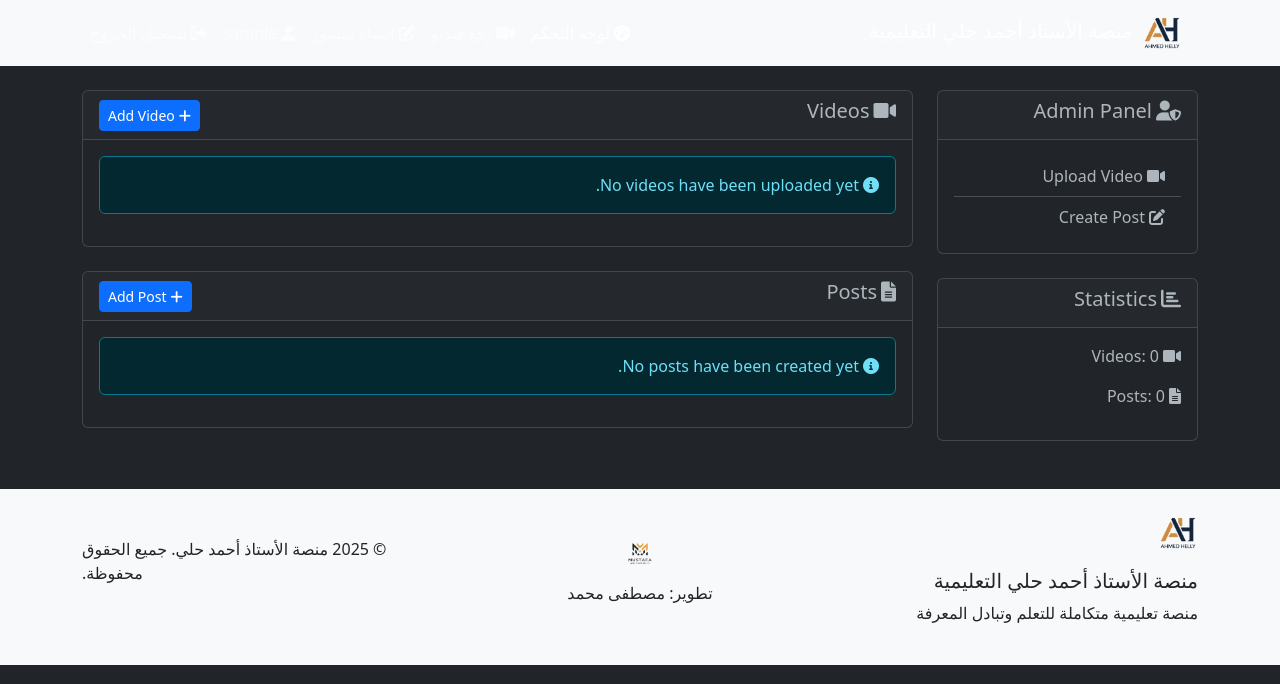
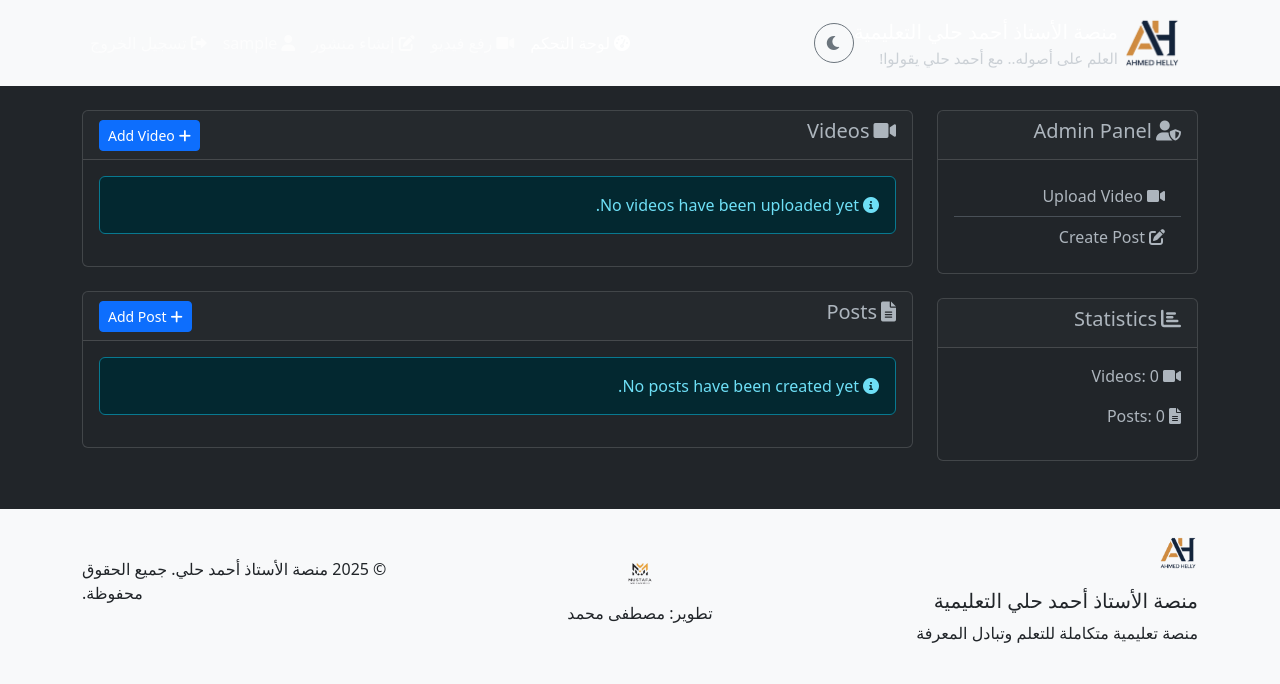
Before and after one commit to Mostafalol1233/last2, a Flask app: page /admin/dashboard in a window 1280 px wide. Shown: the top 684 px of the page. Run offline with Flask 3, Linux system fonts and the light colour scheme; the visitor is signed in with stand-in values (Sample User, id 1); data that the repository does not hold is empty.

Commit message:
Assistant checkpoint: Add slogan, bigger logo and theme toggle
Assistant generated file changes:
- templates/base.html: Add slogan and theme toggle
- static/js/script.js: Add theme toggle functionality
- static/css/style.css: Add theme toggle styles

---

User prompt:

🔹 "العلم على أصوله.. مع أحمد حلي يقولوا!"          عايز الكقوله ديه وصف للمستر وكمان الجزء الاخير دا عايزك تكبر اللوجو ولو تعرف تعمل زرار بتاع الوضع الساطع والسود الي هو يغير الباج جراوند ابيض والكلام اسود والعكس

Replit-Commit-Author: Assistant
Replit-Commit-Session-Id: 2adaf752-fe07-4ffc-b8d4-dae6d740d8c6

```diff
--- a/static/css/style.css
+++ b/static/css/style.css
@@ -1,4 +1,23 @@
 /* Custom styles to complement Bootstrap */
+.theme-toggle {
+    width: 40px;
+    height: 40px;
+    border-radius: 50%;
+    padding: 0;
+    display: flex;
+    align-items: center;
+    justify-content: center;
+}
+
+.navbar-brand {
+    display: flex;
+    align-items: center;
+}
+
+.navbar-brand small {
+    font-size: 0.75em;
+    opacity: 0.8;
+}
 
 /* Right to Left (RTL) Support for Arabic Content */
 body {
--- a/static/js/script.js
+++ b/static/js/script.js
@@ -1,5 +1,17 @@
 // Wait for the DOM to be fully loaded
 document.addEventListener('DOMContentLoaded', function() {
+    // Theme toggle functionality
+    const themeToggle = document.querySelector('.theme-toggle');
+    const htmlElement = document.documentElement;
+    const moonIcon = '<i class="fas fa-moon"></i>';
+    const sunIcon = '<i class="fas fa-sun"></i>';
+
+    themeToggle.addEventListener('click', () => {
+        const currentTheme = htmlElement.getAttribute('data-bs-theme');
+        const newTheme = currentTheme === 'dark' ? 'light' : 'dark';
+        htmlElement.setAttribute('data-bs-theme', newTheme);
+        themeToggle.innerHTML = newTheme === 'dark' ? moonIcon : sunIcon;
+    });
 
     // Initialize tooltips
     var tooltipTriggerList = [].slice.call(document.querySelectorAll('[data-bs-toggle="tooltip"]'));
--- a/templates/base.html
+++ b/templates/base.html
@@ -16,9 +16,15 @@
         <nav class="navbar navbar-expand-lg navbar-light bg-light">
             <div class="container">
                 <a class="navbar-brand" href="{{ url_for('main.index') }}">
-                    <img src="{{ url_for('static', filename='img/ahmed-helly-logo.png') }}" alt="شعار الأستاذ أحمد حلي" height="40" class="me-2">
-                    منصة الأستاذ أحمد حلي التعليمية
+                    <img src="{{ url_for('static', filename='img/ahmed-helly-logo.png') }}" alt="شعار الأستاذ أحمد حلي" height="60" class="me-2">
+                    <div class="d-flex flex-column">
+                        <span>منصة الأستاذ أحمد حلي التعليمية</span>
+                        <small class="text-muted">العلم على أصوله.. مع أحمد حلي يقولوا!</small>
+                    </div>
                 </a>
+                <button class="btn btn-outline-secondary ms-2 theme-toggle" type="button">
+                    <i class="fas fa-moon"></i>
+                </button>
                 <button class="navbar-toggler" type="button" data-bs-toggle="collapse" data-bs-target="#navbarNav" aria-controls="navbarNav" aria-expanded="false" aria-label="Toggle navigation">
                     <span class="navbar-toggler-icon"></span>
                 </button>
```
